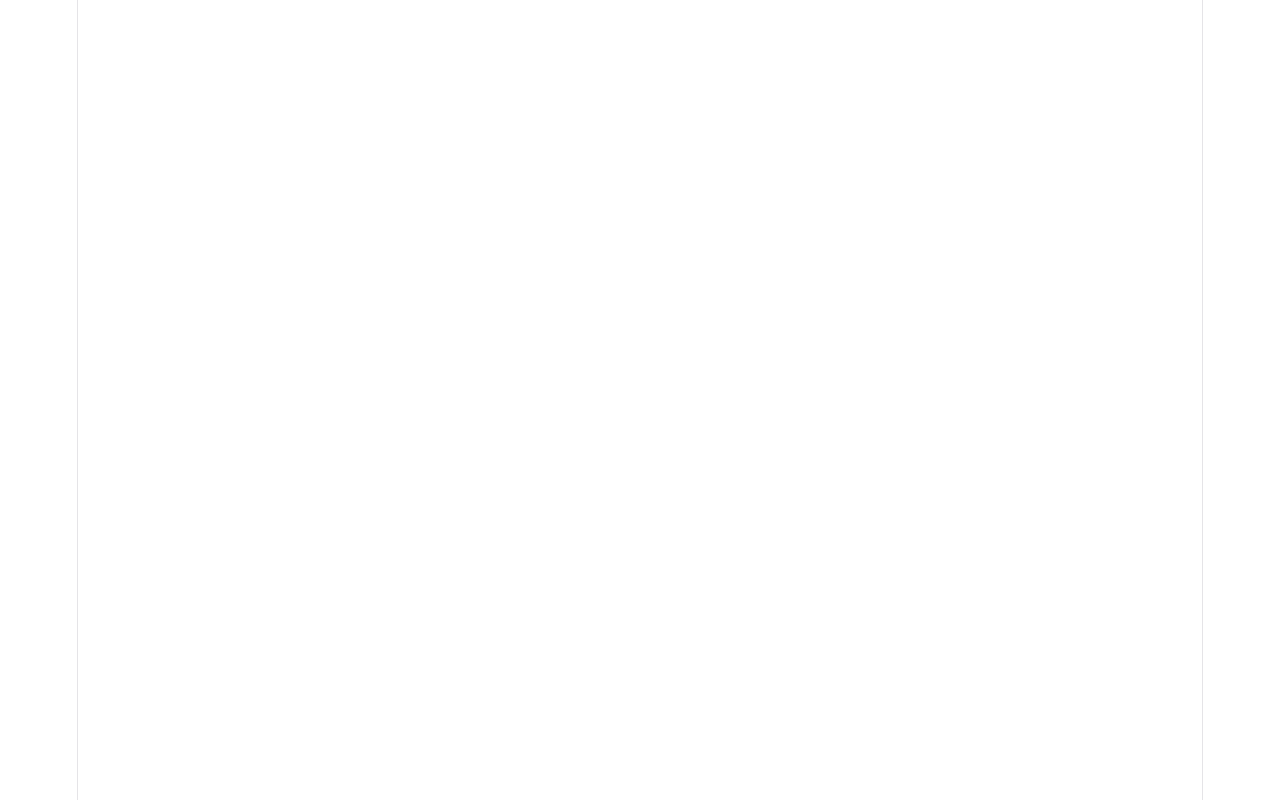
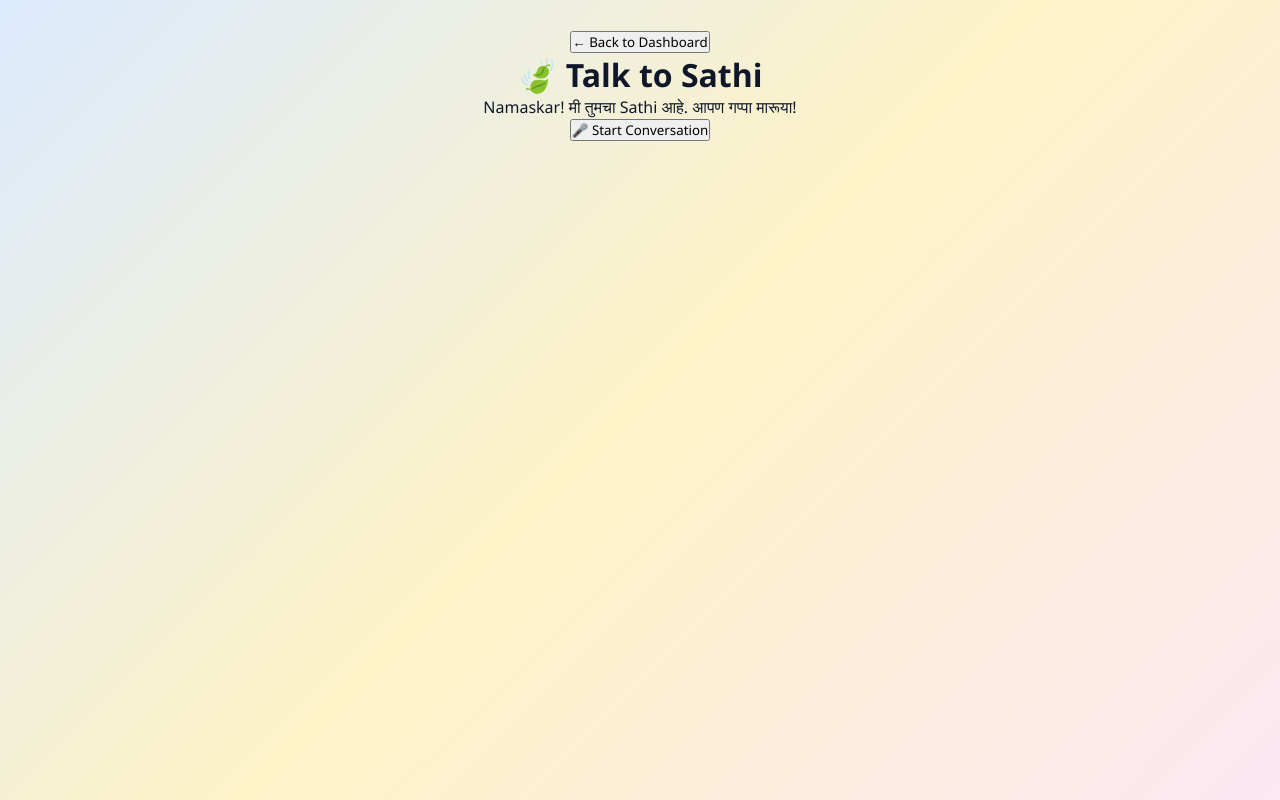
Before and after one commit to college-hack24-nov26/hack-tech-titans, a React (Vite) app: page /voice-assistant in a window 1280 px wide. Before the commit this address had no page. Built offline with nearby package versions, Linux system fonts and the light colour scheme; a web font is replaced by a local one.

Commit message:
clickable button

```diff
--- a/src/App.css
+++ b/src/App.css
@@ -1,184 +1,22 @@
-.counter {
-  font-size: 16px;
-  padding: 5px 10px;
-  border-radius: 5px;
-  color: var(--accent);
-  background: var(--accent-bg);
-  border: 2px solid transparent;
-  transition: border-color 0.3s;
-  margin-bottom: 24px;
 
-  &:hover {
-    border-color: var(--accent-border);
-  }
-  &:focus-visible {
-    outline: 2px solid var(--accent);
-    outline-offset: 2px;
-  }
+/* MindSaathi Global App Styling */
+
+.app {
+  width: 100%;
+  min-height: 100vh;
 }
 
-.hero {
-  position: relative;
-
-  .base,
-  .framework,
-  .vite {
-    inset-inline: 0;
-    margin: 0 auto;
-  }
-
-  .base {
-    width: 170px;
-    position: relative;
-    z-index: 0;
-  }
-
-  .framework,
-  .vite {
-    position: absolute;
-  }
-
-  .framework {
-    z-index: 1;
-    top: 34px;
-    height: 28px;
-    transform: perspective(2000px) rotateZ(300deg) rotateX(44deg) rotateY(39deg)
-      scale(1.4);
-  }
-
-  .vite {
-    z-index: 0;
-    top: 107px;
-    height: 26px;
-    width: auto;
-    transform: perspective(2000px) rotateZ(300deg) rotateX(40deg) rotateY(39deg)
-      scale(0.8);
-  }
+#root {
+  width: 100%;
+  min-height: 100vh;
+  margin: 0;
+  padding: 0;
 }
 
-#center {
-  display: flex;
-  flex-direction: column;
-  gap: 25px;
-  place-content: center;
-  place-items: center;
-  flex-grow: 1;
-
-  @media (max-width: 1024px) {
-    padding: 32px 20px 24px;
-    gap: 18px;
-  }
+button {
+  font-family: inherit;
 }
 
-#next-steps {
-  display: flex;
-  border-top: 1px solid var(--border);
-  text-align: left;
-
-  & > div {
-    flex: 1 1 0;
-    padding: 32px;
-    @media (max-width: 1024px) {
-      padding: 24px 20px;
-    }
-  }
-
-  .icon {
-    margin-bottom: 16px;
-    width: 22px;
-    height: 22px;
-  }
-
-  @media (max-width: 1024px) {
-    flex-direction: column;
-    text-align: center;
-  }
+input {
+  font-family: inherit;
 }
-
-#docs {
-  border-right: 1px solid var(--border);
-
-  @media (max-width: 1024px) {
-    border-right: none;
-    border-bottom: 1px solid var(--border);
-  }
-}
-
-#next-steps ul {
-  list-style: none;
-  padding: 0;
-  display: flex;
-  gap: 8px;
-  margin: 32px 0 0;
-
-  .logo {
-    height: 18px;
-  }
-
-  a {
-    color: var(--text-h);
-    font-size: 16px;
-    border-radius: 6px;
-    background: var(--social-bg);
-    display: flex;
-    padding: 6px 12px;
-    align-items: center;
-    gap: 8px;
-    text-decoration: none;
-    transition: box-shadow 0.3s;
-
-    &:hover {
-      box-shadow: var(--shadow);
-    }
-    .button-icon {
-      height: 18px;
-      width: 18px;
-    }
-  }
-
-  @media (max-width: 1024px) {
-    margin-top: 20px;
-    flex-wrap: wrap;
-    justify-content: center;
-
-    li {
-      flex: 1 1 calc(50% - 8px);
-    }
-
-    a {
-      width: 100%;
-      justify-content: center;
-      box-sizing: border-box;
-    }
-  }
-}
-
-#spacer {
-  height: 88px;
-  border-top: 1px solid var(--border);
-  @media (max-width: 1024px) {
-    height: 48px;
-  }
-}
-
-.ticks {
-  position: relative;
-  width: 100%;
-
-  &::before,
-  &::after {
-    content: '';
-    position: absolute;
-    top: -4.5px;
-    border: 5px solid transparent;
-  }
-
-  &::before {
-    left: 0;
-    border-left-color: var(--border);
-  }
-  &::after {
-    right: 0;
-    border-right-color: var(--border);
-  }
-}
--- a/src/App.jsx
+++ b/src/App.jsx
@@ -2,6 +2,7 @@ import { Routes, Route } from "react-router-dom";
 import LandingPage from "./pages/LandingPage";
 import LoginPage from "./pages/LoginPage";
 import PatientDashboard from "./pages/PatientDashboard";
+import VoiceAssistant from "./pages/VoiceAssistant";
 
 function App() {
   return (
@@ -9,6 +10,7 @@ function App() {
       <Route path="/" element={<LandingPage />} />
       <Route path="/login" element={<LoginPage />} />
       <Route path="/patient-dashboard" element={<PatientDashboard />} />
+      <Route path="/voice-assistant" element={<VoiceAssistant />} />
     </Routes>
   );
 }
--- a/src/index.css
+++ b/src/index.css
@@ -1,111 +1,45 @@
+
 :root {
-  --text: #6b6375;
-  --text-h: #08060d;
-  --bg: #fff;
-  --border: #e5e4e7;
-  --code-bg: #f4f3ec;
-  --accent: #aa3bff;
-  --accent-bg: rgba(170, 59, 255, 0.1);
-  --accent-border: rgba(170, 59, 255, 0.5);
-  --social-bg: rgba(244, 243, 236, 0.5);
-  --shadow:
-    rgba(0, 0, 0, 0.1) 0 10px 15px -3px, rgba(0, 0, 0, 0.05) 0 4px 6px -2px;
-
-  --sans: system-ui, 'Segoe UI', Roboto, sans-serif;
-  --heading: system-ui, 'Segoe UI', Roboto, sans-serif;
-  --mono: ui-monospace, Consolas, monospace;
-
-  font: 18px/145% var(--sans);
-  letter-spacing: 0.18px;
-  color-scheme: light dark;
-  color: var(--text);
-  background: var(--bg);
+  font-family: 'Segoe UI', Roboto, sans-serif;
+  color: #0f172a;
+  background: #ffffff;
+  color-scheme: light;
   font-synthesis: none;
   text-rendering: optimizeLegibility;
   -webkit-font-smoothing: antialiased;
   -moz-osx-font-smoothing: grayscale;
-
-  @media (max-width: 1024px) {
-    font-size: 16px;
-  }
 }
 
-@media (prefers-color-scheme: dark) {
-  :root {
-    --text: #9ca3af;
-    --text-h: #f3f4f6;
-    --bg: #16171d;
-    --border: #2e303a;
-    --code-bg: #1f2028;
-    --accent: #c084fc;
-    --accent-bg: rgba(192, 132, 252, 0.15);
-    --accent-border: rgba(192, 132, 252, 0.5);
-    --social-bg: rgba(47, 48, 58, 0.5);
-    --shadow:
-      rgba(0, 0, 0, 0.4) 0 10px 15px -3px, rgba(0, 0, 0, 0.25) 0 4px 6px -2px;
-  }
+* {
+  box-sizing: border-box;
+}
 
-  #social .button-icon {
-    filter: invert(1) brightness(2);
-  }
+html,
+body {
+  margin: 0;
+  min-width: 320px;
+  min-height: 100%;
 }
 
 body {
+  width: 100%;
+  min-height: 100vh;
+}
+
+#root {
+  width: 100%;
+  min-height: 100vh;
   margin: 0;
 }
 
-#root {
-  width: 1126px;
-  max-width: 100%;
-  margin: 0 auto;
-  text-align: center;
-  border-inline: 1px solid var(--border);
-  min-height: 100svh;
-  display: flex;
-  flex-direction: column;
-  box-sizing: border-box;
+h1,
+h2,
+h3,
+p {
+  font-family: 'Segoe UI', Roboto, sans-serif;
 }
 
-h1,
-h2 {
-  font-family: var(--heading);
-  font-weight: 500;
-  color: var(--text-h);
+button,
+input {
+  font-family: inherit;
 }
-
-h1 {
-  font-size: 56px;
-  letter-spacing: -1.68px;
-  margin: 32px 0;
-  @media (max-width: 1024px) {
-    font-size: 36px;
-    margin: 20px 0;
-  }
-}
-h2 {
-  font-size: 24px;
-  line-height: 118%;
-  letter-spacing: -0.24px;
-  margin: 0 0 8px;
-  @media (max-width: 1024px) {
-    font-size: 20px;
-  }
-}
-p {
-  margin: 0;
-}
-
-code,
-.counter {
-  font-family: var(--mono);
-  display: inline-flex;
-  border-radius: 4px;
-  color: var(--text-h);
-}
-
-code {
-  font-size: 15px;
-  line-height: 135%;
-  padding: 4px 8px;
-  background: var(--code-bg);
-}
--- a/src/pages/PatientDashboard.jsx
+++ b/src/pages/PatientDashboard.jsx
@@ -1,9 +1,10 @@
-import React from "react";
+import React, { useState } from "react";
 import { useNavigate } from "react-router-dom";
 import "./PatientDashboard.css";
 
 function PatientDashboard() {
   const navigate = useNavigate();
+  const [medicineDone, setMedicineDone] = useState(false);
 
   return (
     <div className="patient-dashboard">
@@ -32,8 +33,20 @@ function PatientDashboard() {
           <div className="card-emoji">💊</div>
           <h3>Medicine Reminder</h3>
           <p>Next: 9 AM - Blood Pressure Tablet</p>
-          <button className="card-btn">✅ Done</button>
-          <button className="card-btn-white">⏰ Remind Later</button>
+
+          <button
+            className="card-btn"
+            onClick={() => setMedicineDone(true)}
+          >
+            {medicineDone ? "✅ Completed" : "✅ Done"}
+          </button>
+
+          <button
+            className="card-btn-white"
+            onClick={() => alert("Reminder postponed!")}
+          >
+            ⏰ Remind Later
+          </button>
         </div>
 
         {/* CARD 2 - Memory Games */}
@@ -41,7 +54,13 @@ function PatientDashboard() {
           <div className="card-emoji">🧠</div>
           <h3>Memory Games</h3>
           <p>Play fun games to keep your mind sharp</p>
-          <button className="card-btn">▶ Play Now</button>
+
+          <button
+            className="card-btn"
+            onClick={() => alert("Memory Games coming soon!")}
+          >
+            ▶ Play Now
+          </button>
         </div>
 
         {/* CARD 3 - Talk to Sathi */}
@@ -49,7 +68,13 @@ function PatientDashboard() {
           <div className="card-emoji">🎙️</div>
           <h3>Talk to Sathi</h3>
           <p>"Aaj kaisa feel kar rahe ho?" - Talk in Hindi, Marathi</p>
-          <button className="card-btn">🎤 Start Talking</button>
+
+          <button
+            className="card-btn"
+            onClick={() => navigate("/voice-assistant")}
+          >
+            🎤 Start Talking
+          </button>
         </div>
 
         {/* CARD 4 - Family Connect */}
@@ -57,7 +82,13 @@ function PatientDashboard() {
           <div className="card-emoji">👨‍👩‍👧</div>
           <h3>Family Connect</h3>
           <p>Your son Ramesh sent you a message ❤️</p>
-          <button className="card-btn">✉️ View Message</button>
+
+          <button
+            className="card-btn"
+            onClick={() => alert("Family messages coming soon!")}
+          >
+            ✉️ View Message
+          </button>
         </div>
 
       </div>
--- /dev/null
+++ b/src/pages/VoiceAssistant.jsx
@@ -0,0 +1,28 @@
+import React from "react";
+import { useNavigate } from "react-router-dom";
+
+function VoiceAssistant() {
+  const navigate = useNavigate();
+
+  return (
+    <div style={{
+      minHeight: "100vh",
+      padding: "30px",
+      textAlign: "center",
+      background: "linear-gradient(135deg, #dbeafe, #fef3c7, #fce7f3)"
+    }}>
+      <button onClick={() => navigate("/patient-dashboard")}>
+        ← Back to Dashboard
+      </button>
+
+      <h1>🍃 Talk to Sathi</h1>
+      <p>Namaskar! मी तुमचा Sathi आहे. आपण गप्पा मारूया!</p>
+
+      <button>
+        🎤 Start Conversation
+      </button>
+    </div>
+  );
+}
+
+export default VoiceAssistant;
```
